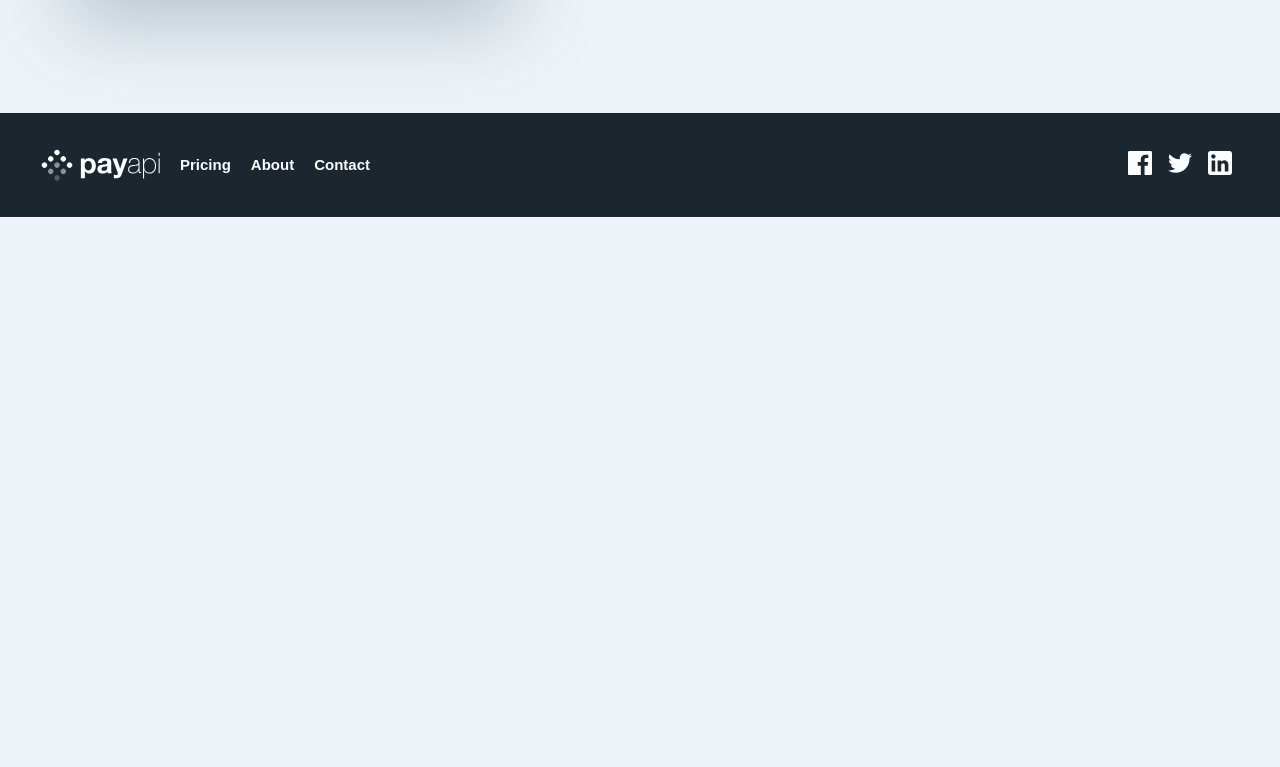
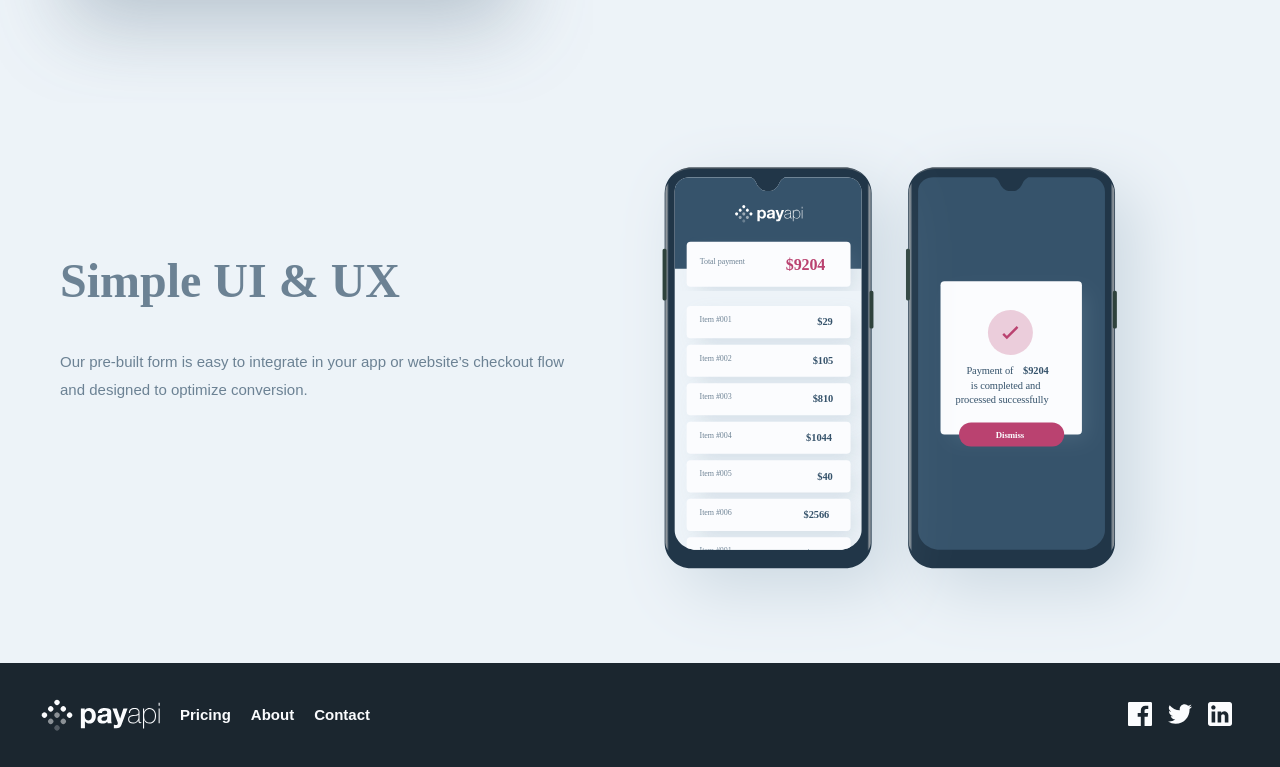
Before and after one commit to MauricioMorenoMorales/17-fm-payapi, a React (Create React App) app: page / in a window 1280 px wide. Shown: the part 1592-2359 px from the top of the page. Before the commit the page ends 1809 px from the top, so only its background shows below. Built offline with nearby package versions, Linux system fonts and the light colour scheme.

Commit message:
Simple section created

```diff
--- a/src/Pages/Home/Home.styles.ts
+++ b/src/Pages/Home/Home.styles.ts
@@ -71,6 +71,29 @@ const Styles = styled.div`
 			text-align: center;
 			max-width: 320px;
 			margin: 0 auto;
+			& > p {
+				color: ${colorSystem.lightSanJuanBlue};
+			}
+		}
+	}
+	.simple {
+		margin-top: 100px;
+		margin-bottom: 100px;
+		&__figure {
+			display: flex;
+			justify-content: center;
+			&__image {
+				width: 100%;
+				max-width: 400px;
+			}
+		}
+		&__text {
+			text-align: center;
+			max-width: 320px;
+			margin: 0 auto;
+			& > p {
+				color: ${colorSystem.lightSanJuanBlue};
+			}
 		}
 	}
 	@media screen and (min-width: 768px) {
@@ -97,6 +120,18 @@ const Styles = styled.div`
 			}
 		}
 		.easy {
+			&__figure {
+				&__image {
+					max-width: 600px;
+					margin-left: 70px;
+				}
+			}
+			&__text {
+				max-width: 520px;
+				margin-top: -100px;
+			}
+		}
+		.simple {
 			&__figure {
 				&__image {
 					max-width: 600px;
@@ -168,6 +203,24 @@ const Styles = styled.div`
 				text-align: start;
 			}
 		}
+		.simple {
+			display: flex;
+			flex-direction: row-reverse;
+			max-width: 1200px;
+			margin: 0 auto;
+			&__figure {
+				&__image {
+					margin: 0;
+					max-width: 900px;
+				}
+			}
+			&__text {
+				margin: 0;
+				padding-left: 20px;
+				margin-top: 100px;
+				text-align: start;
+			}
+		}
 	}
 `;
 
--- a/src/Pages/Home/Home.tsx
+++ b/src/Pages/Home/Home.tsx
@@ -3,6 +3,7 @@ import { EmailInput } from '../../components';
 // Illustration
 import HeroImage from '../../assets/home/desktop/illustration-phone-mockup.svg';
 import EasyImage from '../../assets/home/desktop/illustration-easy-to-implement.svg';
+import SimpleImage from '../../assets/home/desktop/illustration-simple-ui.svg';
 // Logos
 import Tesla from '../../assets/shared/desktop/tesla-light.svg';
 import Microsoft from '../../assets/shared/desktop/microsoft-light.svg';
@@ -71,6 +72,18 @@ const Home = () => {
 					</p>
 				</section>
 			</article>
+			<article className="simple">
+				<figure className="simple__figure">
+					<img src={SimpleImage} alt="" className="simple__figure__image" />
+				</figure>
+				<section className="simple__text">
+					<h2>Simple UI & UX</h2>
+					<p>
+						Our pre-built form is easy to integrate in your app or website’s
+						checkout flow and designed to optimize conversion.
+					</p>
+				</section>
+			</article>
 		</Styles>
 	);
 };
```
